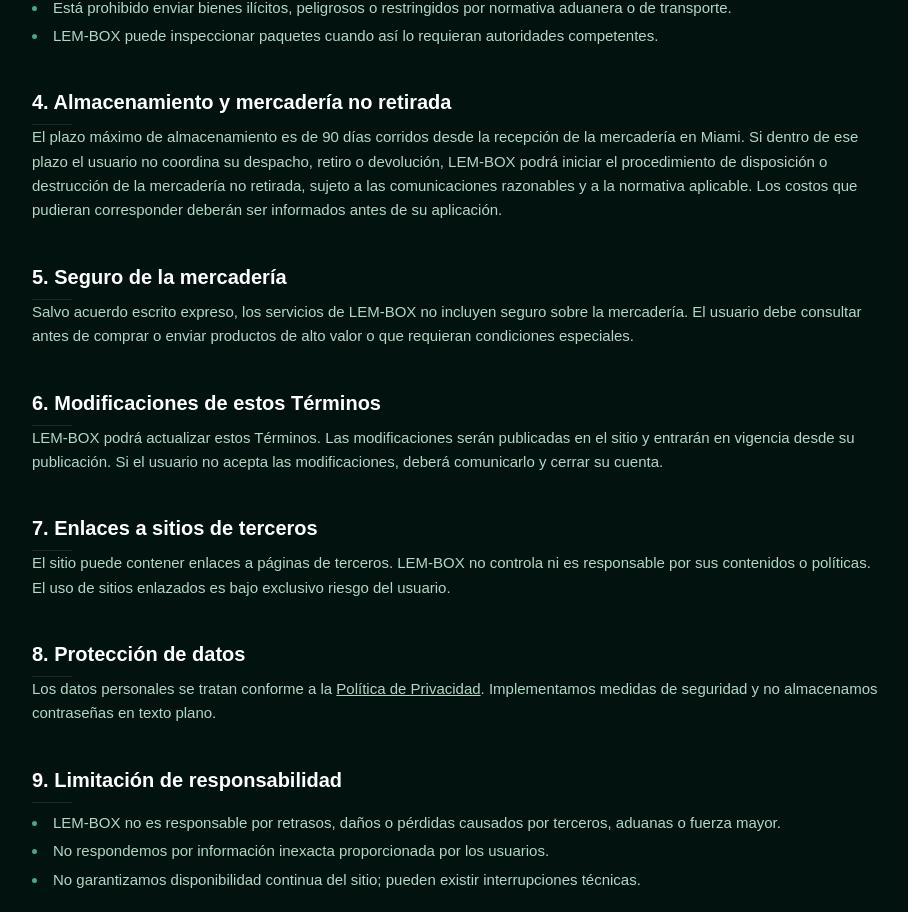
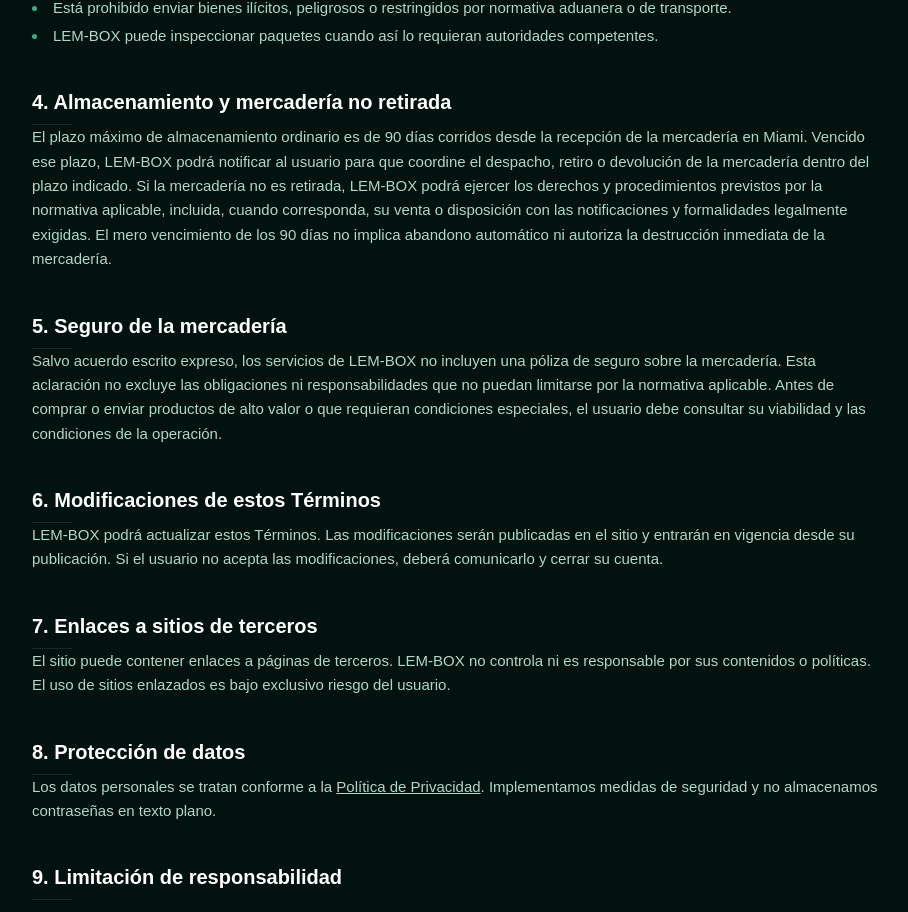
Before and after one commit to devrodri-com/Lem-box-ar, a Next.js app: page /terminos in a window 1280 px wide. Shown: the part 820-1732 px from the top of the page, without its empty margins (184-1092 px from the left). Built offline with nearby package versions, Linux system fonts and the light colour scheme.

Commit message:
fix: tighten contact and legal safeguards

```diff
--- a/src/app/privacidad/page.tsx
+++ b/src/app/privacidad/page.tsx
@@ -62,7 +62,7 @@
               <h2 className="text-xl font-semibold text-white">4. Almacenamiento y plazos</h2>
               <div className="mt-2 h-px w-10 bg-white/10"></div>
               <p>
-                Los paquetes pueden permanecer almacenados por un máximo de 90 días corridos desde su recepción en Miami. Vencido ese plazo, la mercadería quedará sujeta al procedimiento aplicable a paquetes no retirados previsto en los Términos y Condiciones. Los datos personales se conservan mientras exista una relación comercial o durante los plazos exigidos por la normativa aplicable.
+                Los paquetes pueden permanecer almacenados por un máximo de 90 días corridos desde su recepción en Miami. Vencido ese plazo, LEM-BOX podrá notificar al usuario para que coordine su despacho, retiro o devolución y aplicar el procedimiento previsto en los Términos y Condiciones y la normativa aplicable. El vencimiento del plazo no implica abandono automático. Los datos personales se conservan mientras exista una relación comercial o durante los plazos exigidos por la normativa aplicable.
               </p>
             </section>
 
--- a/src/app/servicios/page.tsx
+++ b/src/app/servicios/page.tsx
@@ -117,11 +117,11 @@
             <div className="mb-3 h-px w-10 bg-emerald-300/20"></div>
             <ul className="space-y-2 text-sm leading-relaxed text-emerald-100/85">
               <li>• Una salida semanal a Argentina, con cierre el jueves a las 12 PM, hora de Miami</li>
-              <li>• Cobertura en todo Argentina mediante entrega, retiro, Andreani, Vía Cargo, OCA, transporte privado u otra alternativa acordada</li>
+              <li>• Cobertura en todo el país mediante entrega, retiro, Andreani, Vía Cargo, OCA, transporte privado u otra alternativa acordada</li>
               <li>• Seguimiento por estados: recibido, consolidado, en tránsito y en destino</li>
               <li>• Cotización según la operación, sin mínimo comercial fijo</li>
               <li>• Consulta previa para confirmar el producto y las condiciones de envío</li>
-              <li>• Entregas rápidas en todo EE.UU. con tarifas competitivas</li>
+              <li>• Envíos dentro de EE.UU. coordinados según las condiciones de cada operación</li>
               <li>• Logística inversa: devoluciones o reenvíos a proveedores o terceros</li>
               <li>• Flujo de trabajo ajustado a cada cliente</li>
             </ul>
--- a/src/app/terminos/page.tsx
+++ b/src/app/terminos/page.tsx
@@ -63,7 +63,7 @@
               <h2 className="text-xl font-semibold text-white">4. Almacenamiento y mercadería no retirada</h2>
               <div className="mt-2 h-px w-10 bg-white/10"></div>
               <p>
-                El plazo máximo de almacenamiento es de 90 días corridos desde la recepción de la mercadería en Miami. Si dentro de ese plazo el usuario no coordina su despacho, retiro o devolución, LEM-BOX podrá iniciar el procedimiento de disposición o destrucción de la mercadería no retirada, sujeto a las comunicaciones razonables y a la normativa aplicable. Los costos que pudieran corresponder deberán ser informados antes de su aplicación.
+                El plazo máximo de almacenamiento ordinario es de 90 días corridos desde la recepción de la mercadería en Miami. Vencido ese plazo, LEM-BOX podrá notificar al usuario para que coordine el despacho, retiro o devolución de la mercadería dentro del plazo indicado. Si la mercadería no es retirada, LEM-BOX podrá ejercer los derechos y procedimientos previstos por la normativa aplicable, incluida, cuando corresponda, su venta o disposición con las notificaciones y formalidades legalmente exigidas. El mero vencimiento de los 90 días no implica abandono automático ni autoriza la destrucción inmediata de la mercadería.
               </p>
             </section>
 
@@ -71,7 +71,7 @@
               <h2 className="text-xl font-semibold text-white">5. Seguro de la mercadería</h2>
               <div className="mt-2 h-px w-10 bg-white/10"></div>
               <p>
-                Salvo acuerdo escrito expreso, los servicios de LEM-BOX no incluyen seguro sobre la mercadería. El usuario debe consultar antes de comprar o enviar productos de alto valor o que requieran condiciones especiales.
+                Salvo acuerdo escrito expreso, los servicios de LEM-BOX no incluyen una póliza de seguro sobre la mercadería. Esta aclaración no excluye las obligaciones ni responsabilidades que no puedan limitarse por la normativa aplicable. Antes de comprar o enviar productos de alto valor o que requieran condiciones especiales, el usuario debe consultar su viabilidad y las condiciones de la operación.
               </p>
             </section>
 
--- a/src/components/InfoBar.tsx
+++ b/src/components/InfoBar.tsx
@@ -5,7 +5,7 @@
 const ITEMS = [
   { Icon: Plane, title: "Una salida semanal", desc: "De Miami hacia Argentina" },
   { Icon: Clock, title: "Cierre jueves 12 PM", desc: "Hora de Miami" },
-  { Icon: DollarSign, title: "Seguimiento por estados", desc: "De recibido a en destino" },
+  { Icon: DollarSign, title: "Seguimiento por estados", desc: "Desde recibido hasta en destino" },
   { Icon: MessageCircle, title: "Atención directa", desc: "WhatsApp y email" },
 ];
 
--- a/src/components/hooks/NavbarMobile.tsx
+++ b/src/components/hooks/NavbarMobile.tsx
@@ -149,7 +149,7 @@
                 </li>
                 <li>
                   <a
-                    href="https://wa.me/5491151141467"
+                    href="https://wa.me/17544653318"
                     target="_blank"
                     rel="noopener noreferrer"
                     className="flex items-center gap-2 px-3 py-3 rounded-xl text-white hover:text-white hover:bg-white/5 focus:outline-none focus-visible:ring-2 focus-visible:ring-offset-2 focus-visible:ring-[#eb6618]"
--- a/src/lib/content.ts
+++ b/src/lib/content.ts
@@ -36,7 +36,7 @@
     },
     {
       title: "Atención directa",
-      description: "Atención directa por WhatsApp y correo, sin intermediarios.",
+      description: "Atención directa de nuestro equipo por WhatsApp y correo.",
       icon: "message-circle",
     },
     {
```
